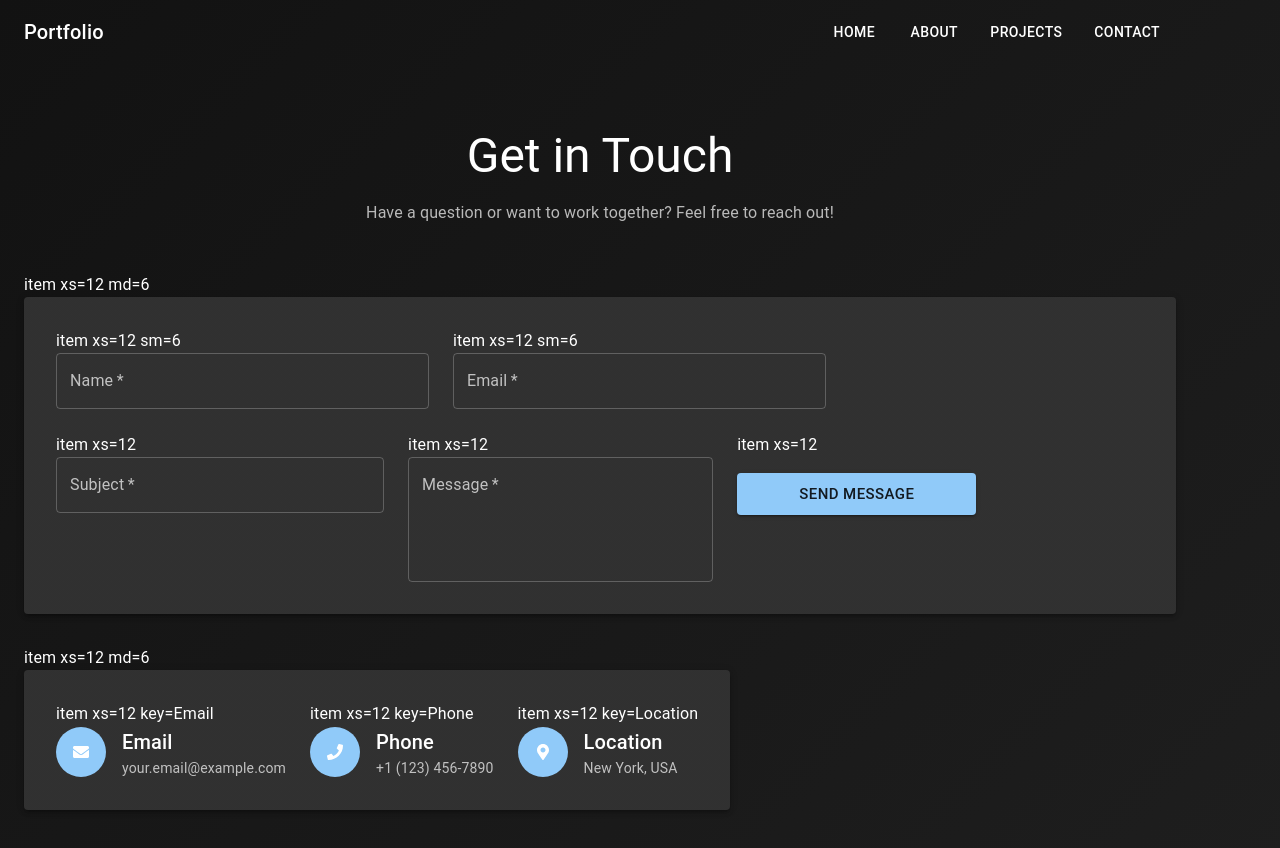
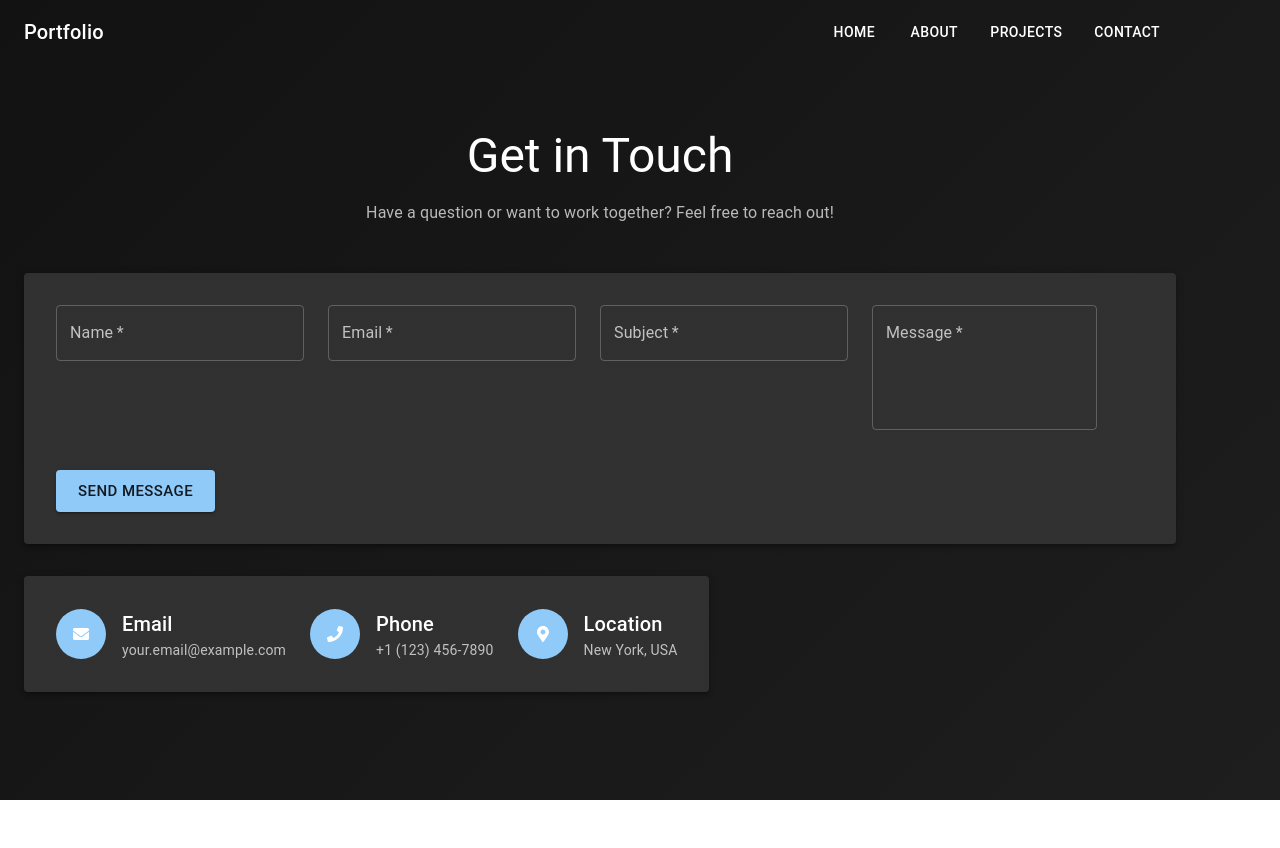
Before and after one commit to daijikuriakose2006/task-port, a React (Vite) app: page /contact in a window 1280 px wide. Shown: the top 848 px of the page. After the commit the page ends 800 px from the top, so only its background shows below. Built offline with nearby package versions, Linux system fonts and the light colour scheme.

Commit message:
first commit

```diff
--- a/src/pages/Contact.tsx
+++ b/src/pages/Contact.tsx
@@ -44,7 +44,7 @@ const Contact = () => {
       </motion.div>
 
       <Grid container spacing={4}>
-        <Grid> item xs={12} md={6}
+        <Grid item xs={12} md={6}>
           <motion.div
             initial={{ opacity: 0, x: -20 }}
             animate={{ opacity: 1, x: 0 }}
@@ -53,7 +53,7 @@ const Contact = () => {
             <Paper elevation={3} sx={{ p: 4 }}>
               <form onSubmit={handleSubmit}>
                 <Grid container spacing={3}>
-                  <Grid> item xs={12} sm={6}
+                  <Grid item xs={12} sm={6}>
                     <TextField
                       fullWidth
                       label="Name"
@@ -63,7 +63,7 @@ const Contact = () => {
                       required
                     />
                   </Grid>
-                  <Grid> item xs={12} sm={6}
+                  <Grid item xs={12} sm={6}>
                     <TextField
                       fullWidth
                       label="Email"
@@ -74,7 +74,7 @@ const Contact = () => {
                       required
                     />
                   </Grid>
-                  <Grid> item xs={12}
+                  <Grid item xs={12}>
                     <TextField
                       fullWidth
                       label="Subject"
@@ -84,7 +84,7 @@ const Contact = () => {
                       required
                     />
                   </Grid>
-                  <Grid> item xs={12}
+                  <Grid item xs={12}>
                     <TextField
                       fullWidth
                       label="Message"
@@ -96,7 +96,7 @@ const Contact = () => {
                       required
                     />
                   </Grid>
-                  <Grid> item xs={12}
+                  <Grid item xs={12}>
                     <Button
                       type="submit"
                       variant="contained"
@@ -113,7 +113,7 @@ const Contact = () => {
           </motion.div>
         </Grid>
 
-        <Grid> item xs={12} md={6}
+        <Grid item xs={12} md={6}>
           <motion.div
             initial={{ opacity: 0, x: 20 }}
             animate={{ opacity: 1, x: 0 }}
@@ -122,7 +122,7 @@ const Contact = () => {
             <Paper elevation={3} sx={{ p: 4, height: '100%' }}>
               <Grid container spacing={3}>
                 {contactInfo.map((info, index) => (
-                  <Grid> item xs={12} key={info.title}
+                  <Grid item xs={12} key={info.title}>
                     <motion.div
                       initial={{ opacity: 0, y: 20 }}
                       animate={{ opacity: 1, y: 0 }}
```
